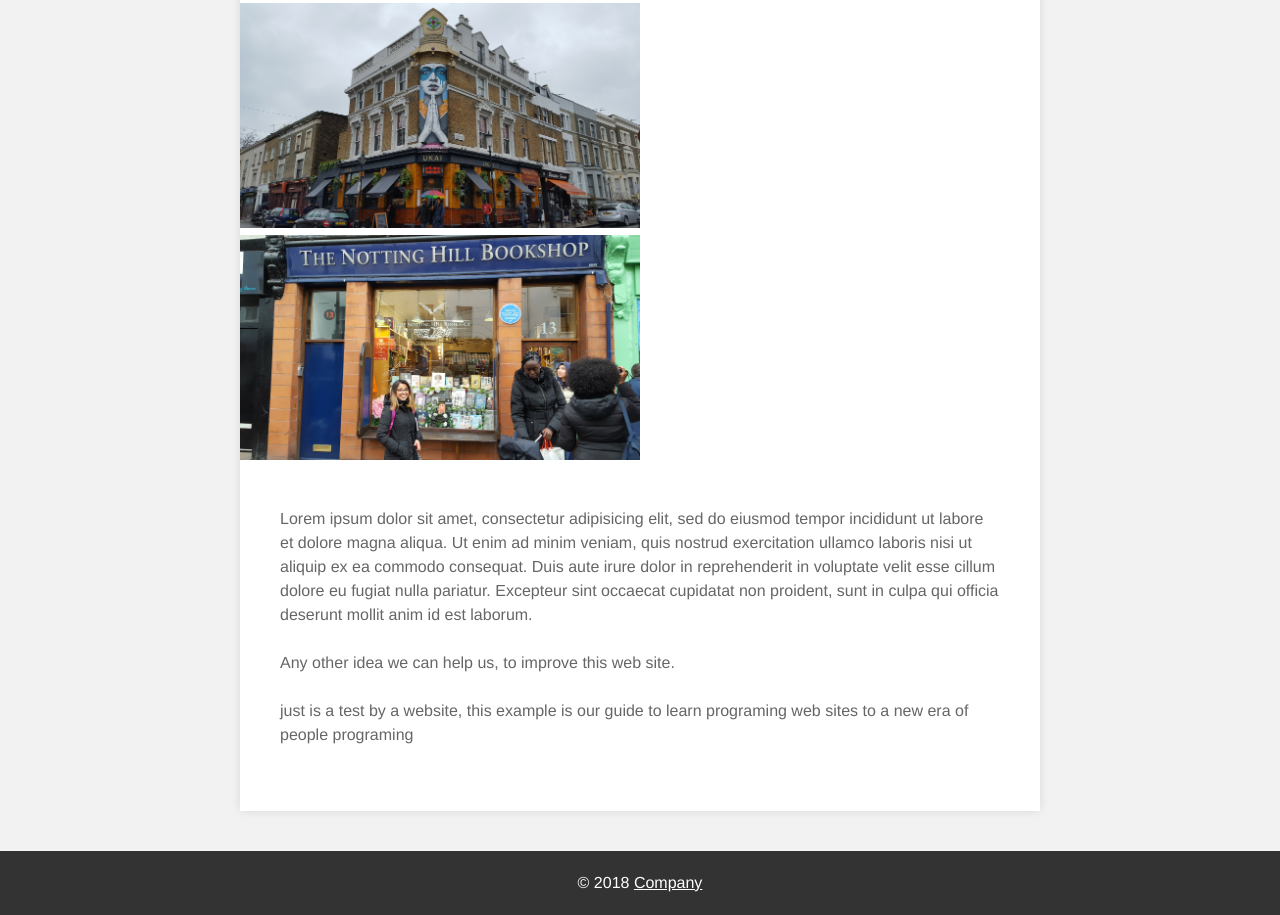
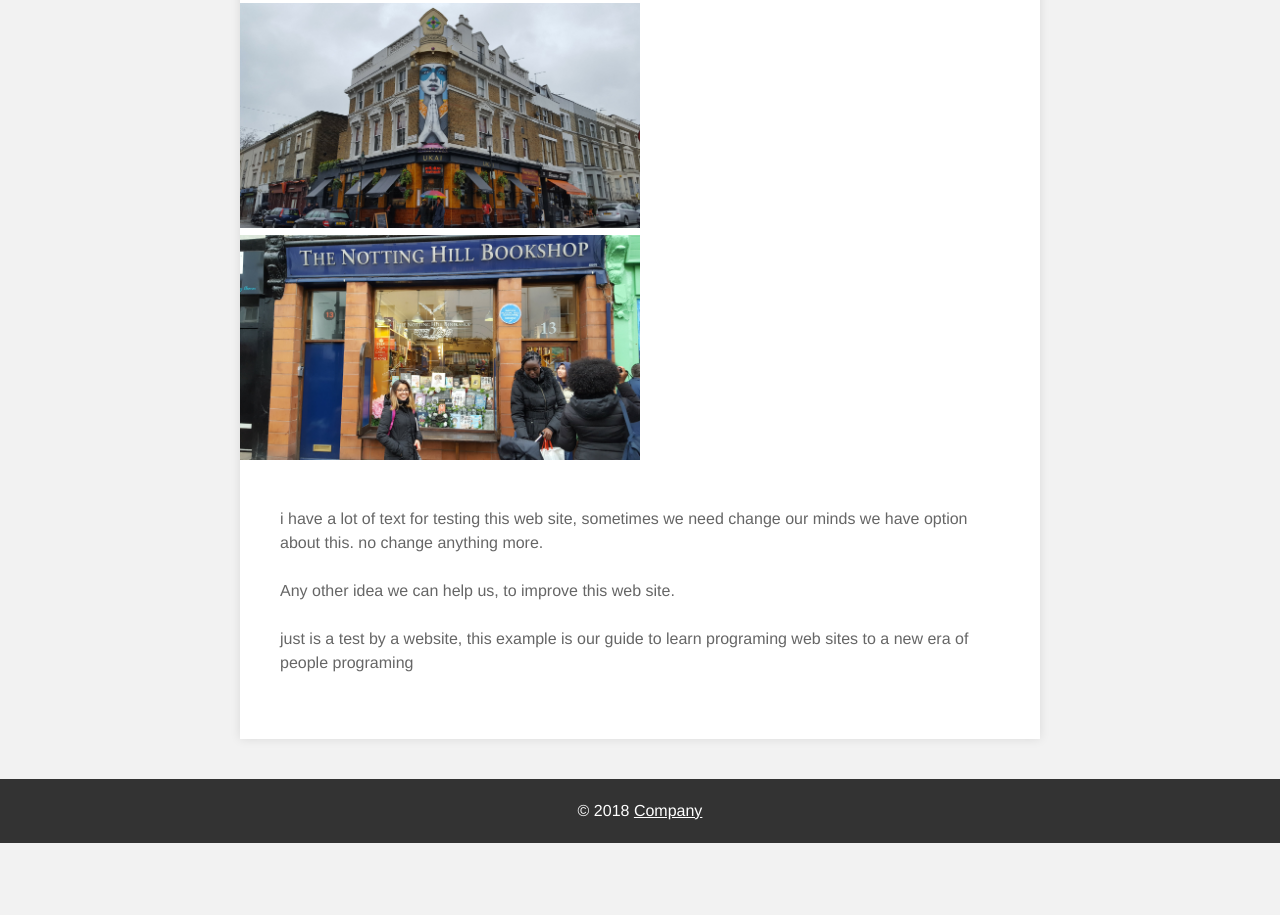
Before and after one commit to CarlosJacob/desafiogitplatzi, a plain HTML site: page index.html in a window 1280 px wide. Shown: the part 687-1602 px from the top of the page. After the commit the page ends 1530 px from the top, so only its background shows below. Drawn offline with Linux system fonts and the light colour scheme.

Commit message:
section three change text.

```diff
--- a/index.html
+++ b/index.html
@@ -29,7 +29,9 @@
 			<img src="20180402_142536.jpg" alt="Entrada Crique" width="400" height="400"//>
 			<img src="20180402_135625.jpg" alt="Entrada Crique" width="400" height="400"//>
 			<div class="content">
-				<p>Lorem ipsum dolor sit amet, consectetur adipisicing elit, sed do eiusmod tempor incididunt ut labore et dolore magna aliqua. Ut enim ad minim veniam, quis nostrud exercitation ullamco laboris nisi ut aliquip ex ea commodo consequat. Duis aute irure dolor in reprehenderit in voluptate velit esse cillum dolore eu fugiat nulla pariatur. Excepteur sint occaecat cupidatat non proident, sunt in culpa qui officia deserunt mollit anim id est laborum.</p>
+				<p>i have a lot of text for testing this web site, sometimes we need change our minds
+				we have option about this.
+				no change anything more.</p>
 				<p>Any other idea we can help us, to improve this web site.</p>
 				<p>just is a test by a website, this example is our guide to learn programing web sites
 						to a new era of people programing</p>
```
